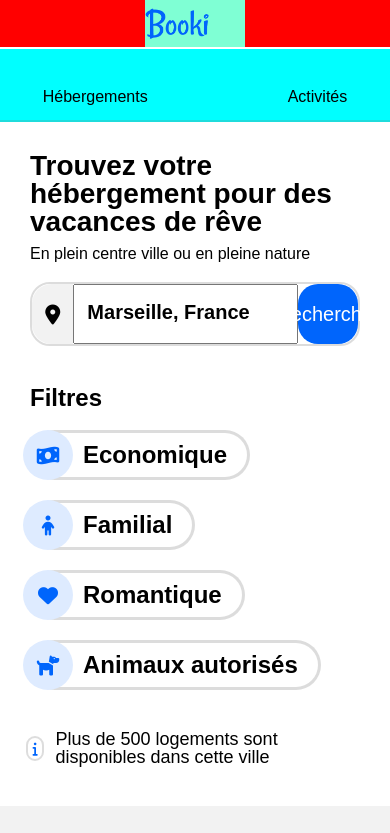
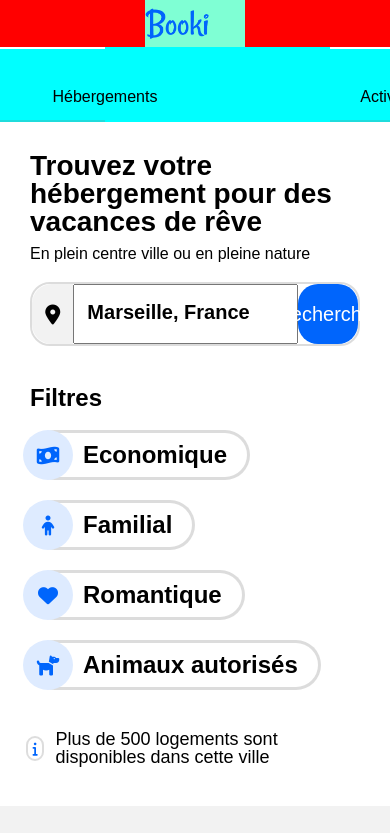
Before and after one commit to julien382/P2_Booki, a plain HTML site: page index.html in a window 390 px wide. Shown: the top 833 px of the page. Drawn offline with Linux system fonts and the light colour scheme.

Commit message:
M nav V2

```diff
--- a/css/mobile.css
+++ b/css/mobile.css
@@ -24,13 +24,15 @@
     {
         justify-content: space-between;
         margin: 0;
+        width: 100%;
     }
 
     .marge_heber_acti
     {
-        display: flex;
-        padding-left: 70px;
-        padding-right: 70px;
+        padding-left: 0;
+        padding-right: 0;
+        padding-left: 50%;
+        padding-right: 50%;
         border-bottom: 2px solid #7a7a7a42;
         padding-bottom: 15px;
 
```
